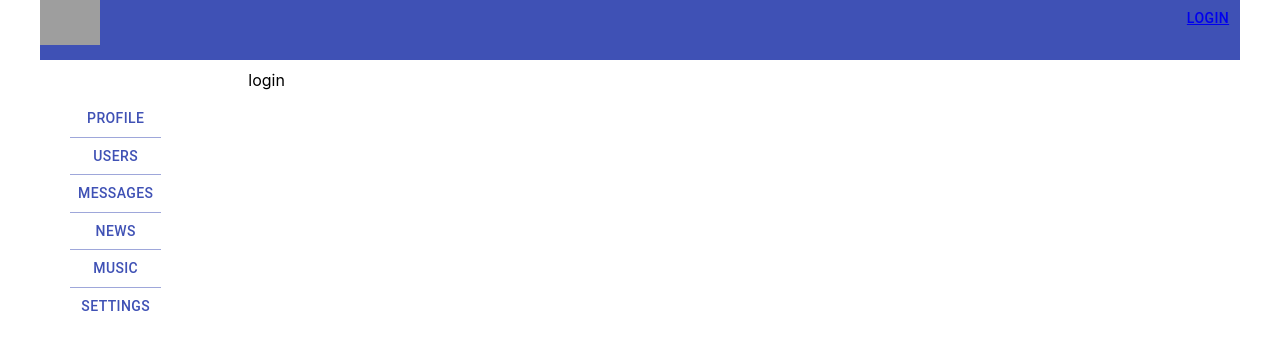
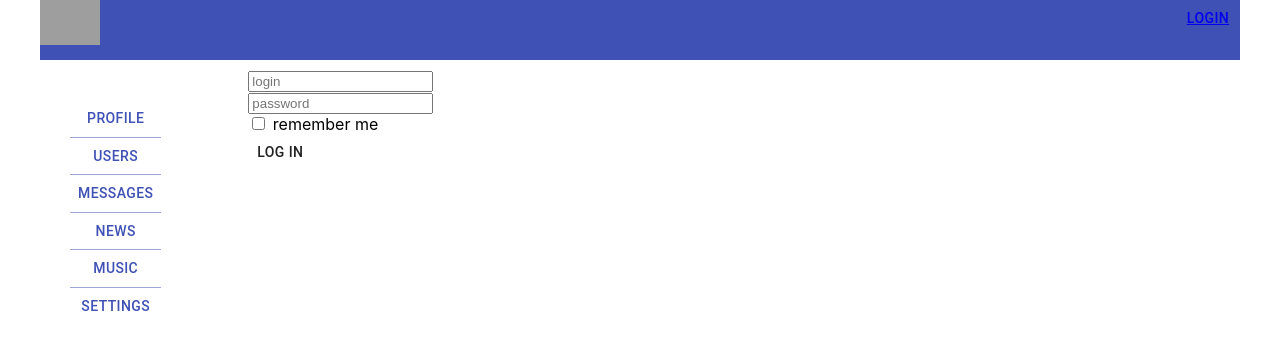
Before and after one commit to Sovazavr/react-first, a React (Create React App) app: page /login in a window 1280 px wide. Shown: the top 350 px of the page. Built offline with nearby package versions, Linux system fonts and the light colour scheme; no server answers; grey boxes are pictures that could not be loaded.

Commit message:
login form

```diff
--- a/package.json
+++ b/package.json
@@ -15,6 +15,7 @@
     "react-router-dom": "^5.2.0",
     "react-scripts": "4.0.3",
     "redux": "^4.1.0",
+    "redux-form": "^8.3.7",
     "redux-thunk": "^2.3.0",
     "styled-components": "^5.3.0",
     "web-vitals": "^1.1.2"
--- a/src/components/Login/login.jsx
+++ b/src/components/Login/login.jsx
@@ -1,11 +1,38 @@
+import Button from '@material-ui/core/Button';
+import {Field, reduxForm } from 'redux-form';
 
 
+const LoginForm = (props) => {
+    return (
 
-const Login =(props)=>{
+            <form onSubmit={props.handleSubmit}>
+                <div>
+                    <Field placeholder={'login'} name={'login'} component={'input'}/>
+                </div>
+                <div>
+                    <Field placeholder={'password'} name={'password'} component={'input'}/>
+                </div>
+                <div>
+                    <Field type={'checkbox'} name={'rememberMe'} component={'input'}/> remember me
+                </div>
+                <div>
+                    <Button>log in</Button>
+                </div>
+            </form>
+
+    )
+}
+
+const LoginReduxForm= reduxForm({
+    form: 'login'
+})(LoginForm)
+
+const Login = (props) => {
+    const onSubmit=(formData)=> {
+        console.log(formData)
+    }
     return (
-        <div>
-            login
-        </div>
+        <LoginReduxForm onSubmit={onSubmit}/>
     )
 }
 
--- a/src/components/Profile/ProfileContainer.jsx
+++ b/src/components/Profile/ProfileContainer.jsx
@@ -17,6 +17,7 @@
         this.props.getUserProfile(userId)
         this.props.getUserStatus(userId)
     }
+
     render() {
 
         return (
--- a/src/components/Profile/ProfileInfo/ProfileStatus.jsx
+++ b/src/components/Profile/ProfileInfo/ProfileStatus.jsx
@@ -24,12 +24,19 @@
         })
 
     }
+    componentDidUpdate(prevProps, prevState) {
+        if(prevProps.status!==this.props.status) {
+            this.setState({
+                status: this.props.status
+            })
+        }
+    }
     render() {
         return (
             <div>
                 {!this.state.editMode &&
                     <div>
-                        <span onDoubleClick={this.activateEditMode || '-----'}>{this.props.status}</span>
+                        <span onDoubleClick={this.activateEditMode}>{this.props.status || '-----'}</span>
                     </div>
                 }
                 {this.state.editMode &&
--- a/src/components/Users/Users.jsx
+++ b/src/components/Users/Users.jsx
@@ -3,17 +3,17 @@
 import Button from '@material-ui/core/Button'
 import userPhoto from '../../Assets/images/default_ava.jpg'
 import { NavLink } from 'react-router-dom';
-import * as axios from 'axios'
-import { userAPI } from '../../api/api'
+
 
 let Users = (props) => {
+
     let pagesCount = Math.ceil(props.totalUsersCount / props.pageSize)
 
     let pages = []
     for (let i = 1; i <= pagesCount; i++) {
         pages.push(i);
     }
-    debugger
+
     return (
         <div>
             <div>
--- a/src/redux/profile-reducer.js
+++ b/src/redux/profile-reducer.js
@@ -1,4 +1,4 @@
-import { userAPI, profileAPI } from '../api/api'
+import { profileAPI } from '../api/api'
 const ADD_POST = 'ADD-POST'
 const UPDATE_NEW_POST_TEXT = 'UPDATE-NEW-POST-TEXT'
 const SET_USER_PROFILE = 'SET-USER-PROFILE'
@@ -92,7 +92,8 @@
 export const updateUserStatus = (status) => (dispatch) => {
     profileAPI.updateStatus(status).then(response => {
         if (response.data.resultCode === 0) {
-            dispatch(setStatusAC(response.data))
+            dispatch(setStatusAC(status))
         }
+
     })
 }
--- a/src/redux/redux-store.js
+++ b/src/redux/redux-store.js
@@ -5,13 +5,15 @@
 import {usersReducer} from './users-reducer'
 import authReducer from './auth-reducer'
 import thunkMiddleware  from 'redux-thunk'
+import {reducer as formReducer} from 'redux-form'
 
 let reducers= combineReducers({
     profilePage: profileReducer,
     messagesPage: messagesReducer,
     sidebar: sidebarReducer,
     usersPage: usersReducer,
-    auth: authReducer
+    auth: authReducer,
+    form: formReducer
 })
 
 let store=createStore(reducers, applyMiddleware(thunkMiddleware))
```
Also changed, not shown: 1 other file (tests, documents, lock files or other folders).
